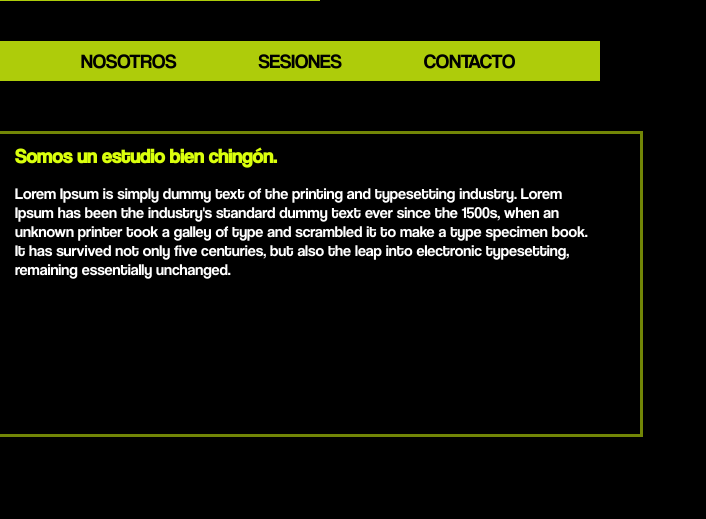
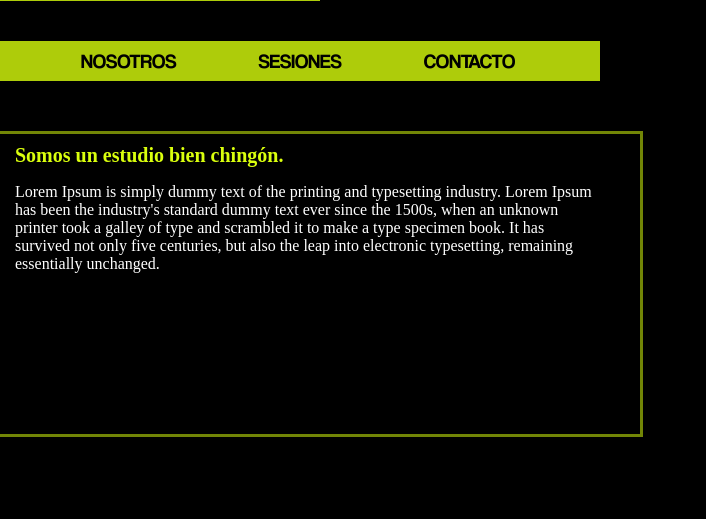
Before and after one commit to elephant-artlab/estudio_1974, a Django app: page /about in a window 1280 px wide. Shown: the part 199-718 px from the top of the page, without its empty margins (0-706 px from the left). Run offline with Django 3.2, Linux system fonts and the light colour scheme; some libraries are stand-ins or nearby versions; some web fonts are replaced.

Commit message:
font rendering

```diff
--- a/website/static/website/css/estudio_1974.css
+++ b/website/static/website/css/estudio_1974.css
@@ -18,11 +18,11 @@ body {
 	margin: 0;
 }
 h1, h2 {
-	font-family: 'coolvetica', Arial, Helvetica, sans-serif;
+	/*font-family: 'coolvetica', Arial, Helvetica, sans-serif;*/
 	font-size: 20px;
 }
 p, label {
-	font-family: 'coolvetica', Arial, Helvetica, sans-serif;
+	/*font-family: 'coolvetica', Arial, Helvetica, sans-serif;*/
 }
 #container {
 	min-height: 100%;
```
